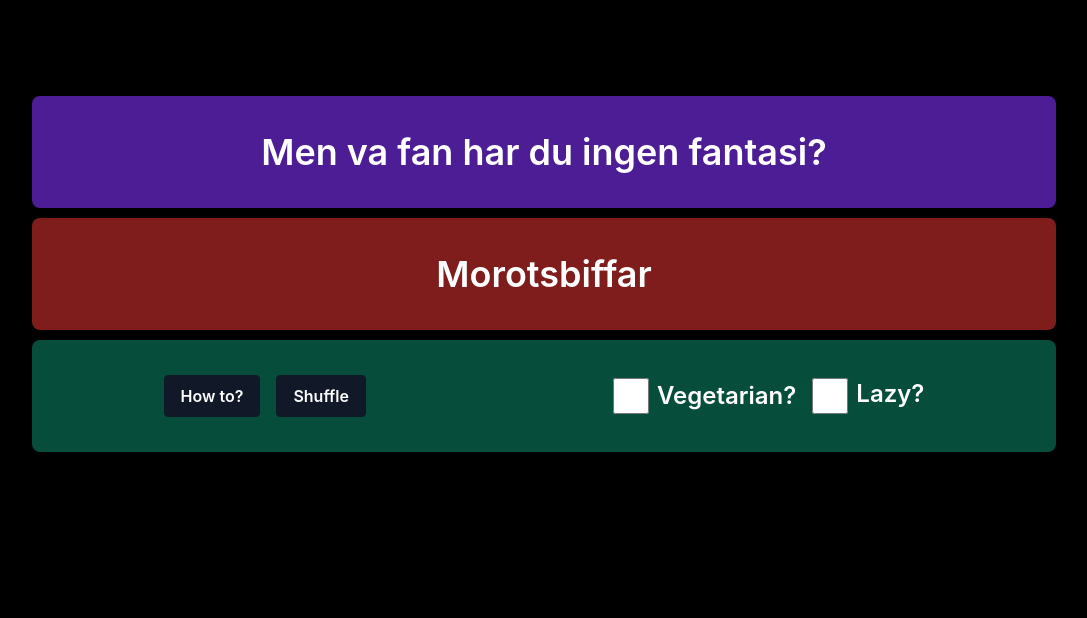
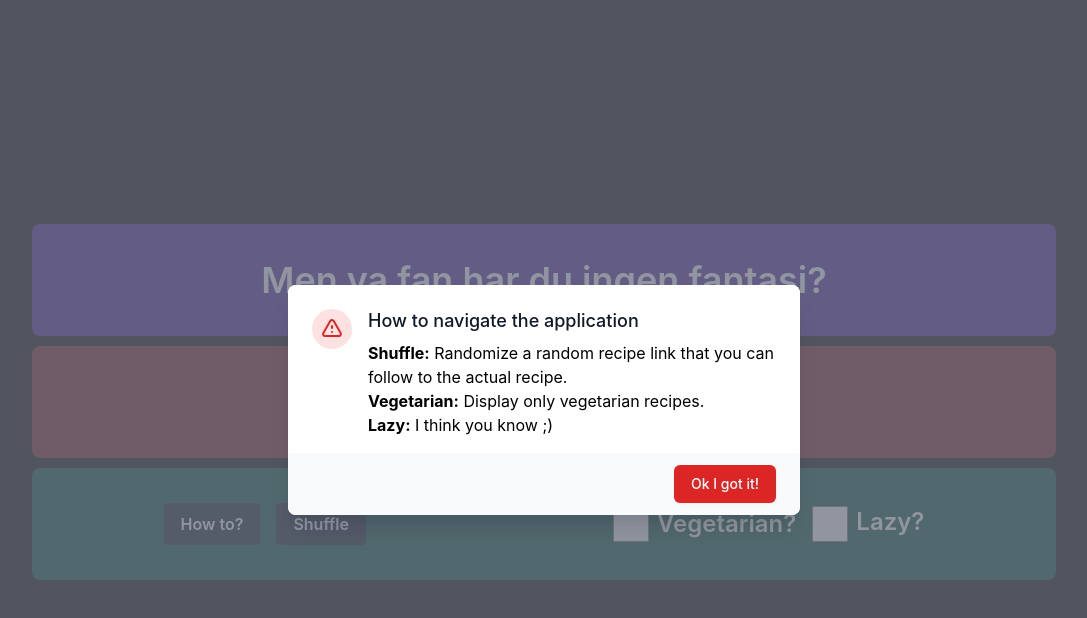
Before and after one commit to EddieJostell/react-food, a React (Create React App) app: page / in a window 1280 px wide. Both pictures are taken after a click on the button "How to?". Shown: the top 618 px of the page, without its empty margins (96-1183 px from the left). Built offline with nearby package versions, Linux system fonts and the light colour scheme.

Commit message:
modal is working

```diff
--- a/src/App.tsx
+++ b/src/App.tsx
@@ -11,12 +11,14 @@ import {
   ITakeAway,
 } from '../src/utils/data';
 import Takeaway from './components/Takeaway/Takeaway';
+import Modal from './components/Modal/Modal';
 
 interface IAppState {
   recipe: IRecipe;
   company: ITakeAway;
   veggoState: boolean;
   takeOut: boolean;
+  toggleModal: boolean;
 }
 
 function App() {
@@ -25,6 +27,7 @@ function App() {
     company: anotherCompany(''),
     veggoState: false,
     takeOut: false,
+    toggleModal: false,
   });
 
   const showRecipe = (): void => {
@@ -57,13 +60,14 @@ function App() {
     });
   };
 
-  const toggleModal = (): void => {
-    alert('HOW TO?');
+  const handleShowModal = (): void => {
+    setAppState({ ...appState, toggleModal: !appState.toggleModal });
   };
 
   return (
     <div className='min-h-screen text-center bg-black px-1.5'>
       <Container>
+        {appState.toggleModal && <Modal toggle={handleShowModal} />}
         <Banner />
         {!appState.takeOut ? (
           <Food food={appState.recipe} />
@@ -71,7 +75,7 @@ function App() {
           <Takeaway company={appState.company} />
         )}
         <Dashboard
-          howto={toggleModal}
+          howto={handleShowModal}
           fastfood={appState.takeOut}
           recipe={showRecipe}
           type={handleFoodType}
--- a/src/components/Container/Container.tsx
+++ b/src/components/Container/Container.tsx
@@ -2,7 +2,7 @@ import React from 'react';
 
 function Container(props: { children: React.ReactNode }) {
   return (
-    <div className='md:max-w-screen-lg mx-auto pt-24 sm:pt-0 lg:pt-24'>
+    <div className='md:max-w-screen-lg mx-auto pt-24 sm:pt-0 lg:pt-56'>
       {props.children}
     </div>
   );
--- /dev/null
+++ b/src/components/Modal/Modal.tsx
@@ -0,0 +1,122 @@
+import React from 'react';
+
+export interface IModalProps {
+  toggle: () => void;
+}
+
+const Modal = (props: IModalProps) => {
+  const { toggle } = props;
+  return (
+    <div className='fixed z-10 inset-0 overflow-y-auto'>
+      <div className='flex items-end justify-center min-h-screen pt-4 px-4 pb-20 text-center sm:block sm:p-0'>
+        {/*   <!--
+              Background overlay, show/hide based on modal state.
+
+              Entering: "ease-out duration-300"
+                From: "opacity-0"
+                To: "opacity-100"
+              Leaving: "ease-in duration-200"
+                From: "opacity-100"
+                To: "opacity-0"
+            --> */}
+        <div className='fixed inset-0 transition-opacity' aria-hidden='true'>
+          <div className='absolute inset-0 bg-gray-500 opacity-75'></div>
+        </div>
+
+        {/*  <!-- This element is to trick the browser into centering the modal contents. --> */}
+        <span
+          className='hidden sm:inline-block sm:align-middle sm:h-screen'
+          aria-hidden='true'
+        >
+          &#8203;
+        </span>
+        {/*    <!--
+              Modal panel, show/hide based on modal state.
+
+              Entering: "ease-out duration-300"
+                From: "opacity-0 translate-y-4 sm:translate-y-0 sm:scale-95"
+                To: "opacity-100 translate-y-0 sm:scale-100"
+              Leaving: "ease-in duration-200"
+                From: "opacity-100 translate-y-0 sm:scale-100"
+                To: "opacity-0 translate-y-4 sm:translate-y-0 sm:scale-95"
+            --> */}
+        <div
+          className='inline-block align-bottom bg-white rounded-lg text-left overflow-hidden shadow-xl transform transition-all sm:my-8 sm:align-middle sm:max-w-lg sm:w-full'
+          role='dialog'
+          aria-modal='true'
+          aria-labelledby='modal-headline'
+        >
+          <div className='bg-white px-4 pt-5 pb-4 sm:p-6 sm:pb-4'>
+            <div className='sm:flex sm:items-start'>
+              <div className='mx-auto flex-shrink-0 flex items-center justify-center h-12 w-12 rounded-full bg-red-100 sm:mx-0 sm:h-10 sm:w-10'>
+                {/*  <!-- Heroicon name: outline/exclamation --> */}
+                <svg
+                  className='h-6 w-6 text-red-600'
+                  xmlns='http://www.w3.org/2000/svg'
+                  fill='none'
+                  viewBox='0 0 24 24'
+                  stroke='currentColor'
+                  aria-hidden='true'
+                >
+                  <path
+                    stroke-linecap='round'
+                    stroke-linejoin='round'
+                    stroke-width='2'
+                    d='M12 9v2m0 4h.01m-6.938 4h13.856c1.54 0 2.502-1.667 1.732-3L13.732 4c-.77-1.333-2.694-1.333-3.464 0L3.34 16c-.77 1.333.192 3 1.732 3z'
+                  />
+                </svg>
+              </div>
+              <div className='mt-3 text-center sm:mt-0 sm:ml-4 sm:text-left'>
+                <h3
+                  className='text-lg leading-6 font-medium text-gray-900'
+                  id='modal-headline'
+                >
+                  How to navigate the application
+                </h3>
+                <div className='mt-2'>
+                  {/*   <p className='text-sm text-gray-500'>
+                    Are you sure you want to deactivate your account? All of
+                    your data will be permanently removed. This action cannot be
+                    undone.
+                  </p> */}
+                  <ul className='list-none'>
+                    <li>
+                      <span className='font-bold'>Shuffle:</span> Randomize a
+                      random recipe link that you can follow to the actual
+                      recipe.
+                    </li>
+                    <li>
+                      <span className='font-bold'>Vegetarian:</span> Display
+                      only vegetarian recipes.
+                    </li>
+                    <li>
+                      <span className='font-bold'>Lazy:</span> I think you know
+                      ;){' '}
+                    </li>
+                  </ul>
+                </div>
+              </div>
+            </div>
+          </div>
+          <div className='bg-gray-50 px-4 py-3 sm:px-6 sm:flex sm:flex-row-reverse'>
+            <button
+              onClick={toggle}
+              type='button'
+              className='w-full inline-flex justify-center rounded-md border border-transparent shadow-sm px-4 py-2 bg-red-600 text-base font-medium text-white hover:bg-red-700 focus:outline-none focus:ring-2 focus:ring-offset-2 focus:ring-red-500 sm:ml-3 sm:w-auto sm:text-sm'
+            >
+              Ok I got it!
+            </button>
+            {/*  <button
+              type='button'
+              className='mt-3 w-full inline-flex justify-center rounded-md border border-gray-300 shadow-sm px-4 py-2 bg-white text-base font-medium text-gray-700 hover:bg-gray-50 focus:outline-none focus:ring-2 focus:ring-offset-2 focus:ring-indigo-500 sm:mt-0 sm:ml-3 sm:w-auto sm:text-sm'
+            >
+              Cancel
+            </button> */}
+          </div>
+        </div>
+      </div>
+    </div>
+  );
+};
+
+export default Modal;
```
